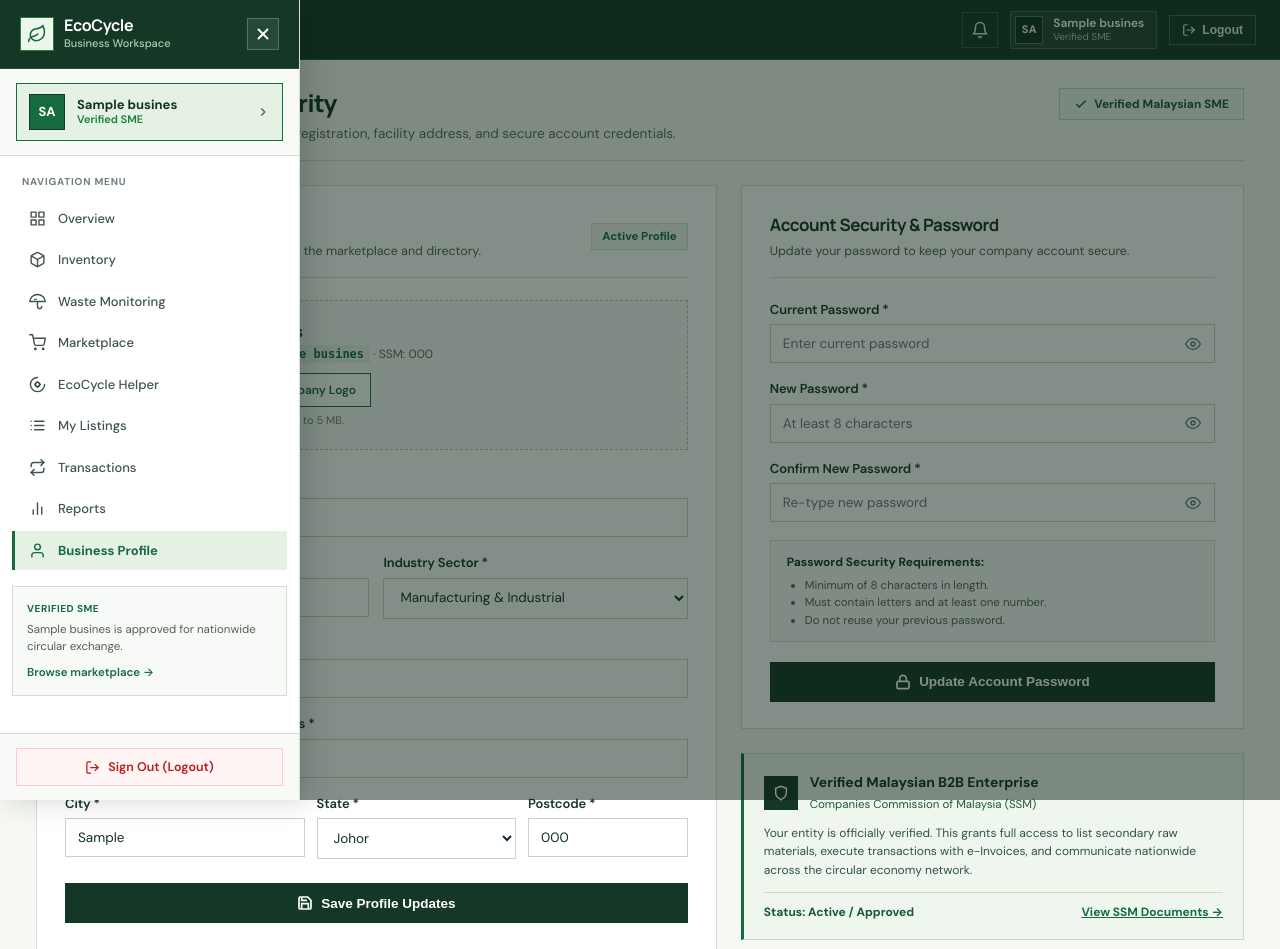
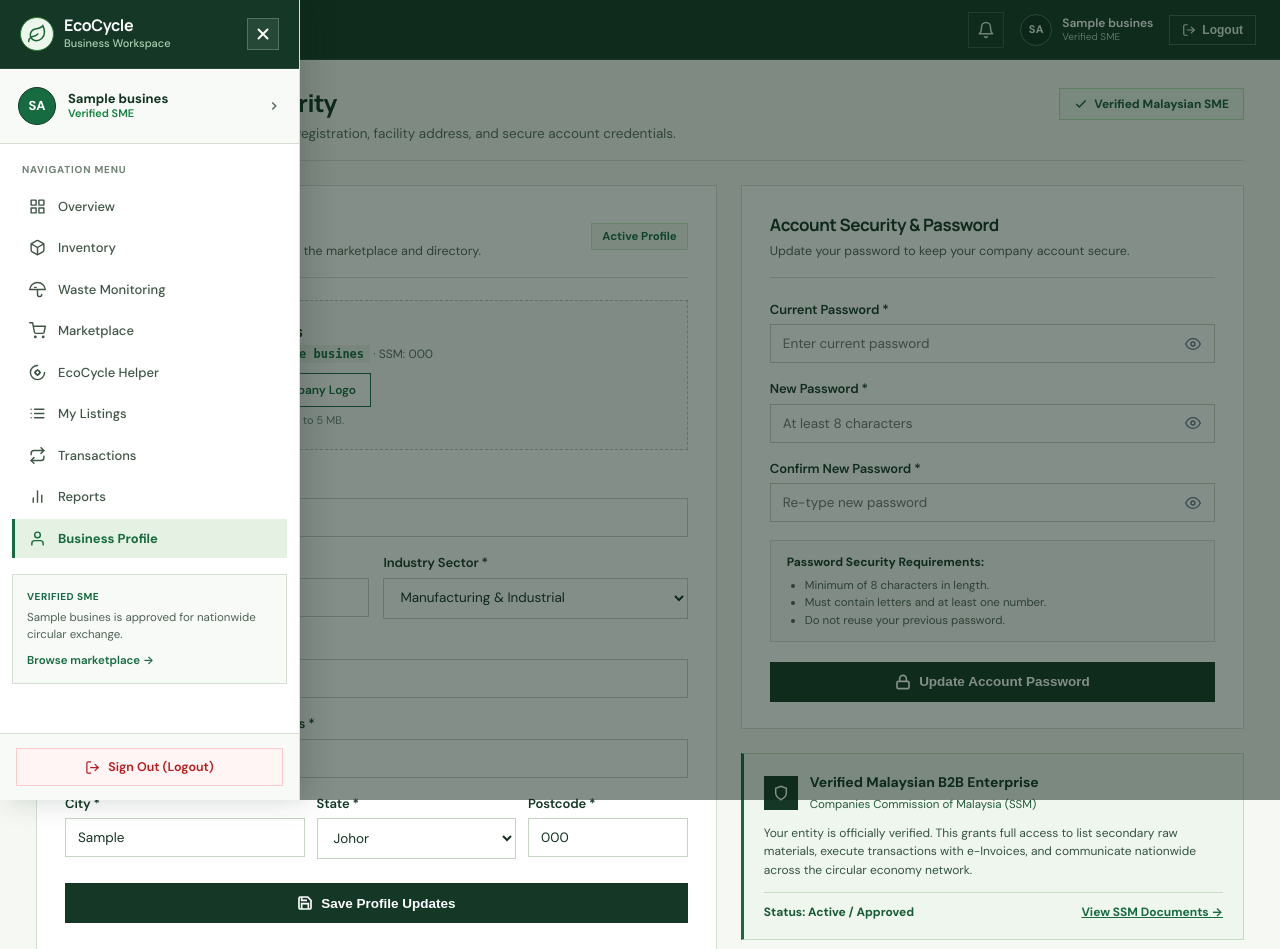
Before and after one commit to SyahmiDhabit/EcoCycle, a Laravel app: page /business/profile in a window 1280 px wide, after a click on "Toggle Navigation Menu". Shown: the top 949 px of the page. Run offline with Laravel 12, Linux system fonts and the light colour scheme; the visitor is signed in with stand-in values (Sample User, id 1); tables that the repository leaves empty hold one stand-in row (values such as "Sample post"); data that the repository does not hold is empty.

Commit message:
Keep logo and profile avatars circular without outer box

```diff
--- a/public/css/business/dashboard.css
+++ b/public/css/business/dashboard.css
@@ -130,7 +130,7 @@ h1, h2, h3, h4,
     display: grid;
     place-items: center;
     border: 1px solid #2e7d32;
-    border-radius: 0;
+    border-radius: 50%;
     background: #edf6ec;
 }
 
@@ -347,31 +347,30 @@ h1, h2, h3, h4,
     gap: 10px;
     text-decoration: none;
     color: #ffffff;
-    padding: 4px 12px 4px 4px;
-    border-radius: 0;
-    background: rgba(255, 255, 255, 0.06);
-    border: 1px solid rgba(255, 255, 255, 0.16);
-    transition: background-color 0.15s ease, border-color 0.15s ease;
+    padding: 2px 4px;
+    background: transparent;
+    border: none;
+    transition: opacity 0.15s ease;
     cursor: pointer;
 }
 
 .topbar-profile:hover {
-    background: rgba(255, 255, 255, 0.14);
-    border-color: rgba(255, 255, 255, 0.32);
+    opacity: 0.9;
 }
 
 .topbar-avatar {
-    width: 28px;
-    height: 28px;
-    border-radius: 0;
+    width: 32px;
+    height: 32px;
+    border-radius: 50%;
     background: #0f2e1e;
-    border: 1px solid #3f7b54;
+    border: 1.5px solid #3f7b54;
     color: #e5f5e7;
     font-size: 11px;
     font-weight: 700;
     display: grid;
     place-items: center;
     letter-spacing: 0.02em;
+    overflow: hidden;
 }
 
 .topbar-profile-info {
@@ -489,7 +488,7 @@ h1, h2, h3, h4,
 .sidebar-brand-mark {
     width: 34px;
     height: 34px;
-    border-radius: 0;
+    border-radius: 50%;
     background: #edf6ec;
     border: 1px solid #2e7d32;
     display: grid;
@@ -553,29 +552,26 @@ h1, h2, h3, h4,
     align-items: center;
     gap: 12px;
     text-decoration: none;
-    padding: 10px 12px;
-    background: #ffffff;
-    border: 1px solid var(--card-border);
-    border-radius: 0;
-    transition: background-color 0.15s ease, border-color 0.15s ease;
+    padding: 4px 2px;
+    background: transparent;
+    border: none;
+    transition: opacity 0.15s ease;
 }
 
 .sidebar-user-pill:hover {
-    background: #eef6ec !important;
-    border-color: var(--brand-green) !important;
+    opacity: 0.85;
 }
 
 .sidebar-user-pill.active {
-    background: #e5f2e3 !important;
-    border-color: var(--brand-green) !important;
+    opacity: 1;
 }
 
 .sidebar-user-avatar {
-    width: 36px;
-    height: 36px;
-    border-radius: 0;
+    width: 38px;
+    height: 38px;
+    border-radius: 50%;
     background: var(--brand-green);
-    border: 1px solid #143825;
+    border: 1.5px solid #143825;
     color: #ffffff;
     display: grid;
     place-items: center;
@@ -2001,8 +1997,26 @@ h1, h2, h3, h4,
 }
 
 /* ---------------- UNIFIED SQUARE-CORNER ENFORCEMENT (BUSINESS WORKSPACE) ---------------- */
-body.business-dashboard-page *:not(input[type="radio"]) {
+body.business-dashboard-page * {
     border-radius: 0 !important;
+}
+
+/* Circular shape preserved strictly for Brand Logos, Profile Images/Avatars & Radio Inputs */
+body.business-dashboard-page input[type="radio"],
+body.business-dashboard-page .brand-mark,
+body.business-dashboard-page .signin-brand-mark,
+body.business-dashboard-page .sidebar-brand-mark,
+body.business-dashboard-page .topbar-avatar,
+body.business-dashboard-page .topbar-avatar img,
+body.business-dashboard-page .sidebar-user-avatar,
+body.business-dashboard-page .sidebar-user-avatar img,
+body.business-dashboard-page .branding-avatar-wrap,
+body.business-dashboard-page .branding-avatar-wrap img,
+body.business-dashboard-page .company-profile-avatar,
+body.business-dashboard-page .company-profile-avatar img,
+body.business-dashboard-page #modal-biz-avatar,
+body.business-dashboard-page #modal-biz-avatar img {
+    border-radius: 50% !important;
 }
 
 /* ---------------- RESPONSIVE BREAKPOINTS ---------------- */
```
Also changed, not shown: public/css/business/verification.css (+12 -1 lines), resources/views/business/pending.php (+5 -6 lines).
